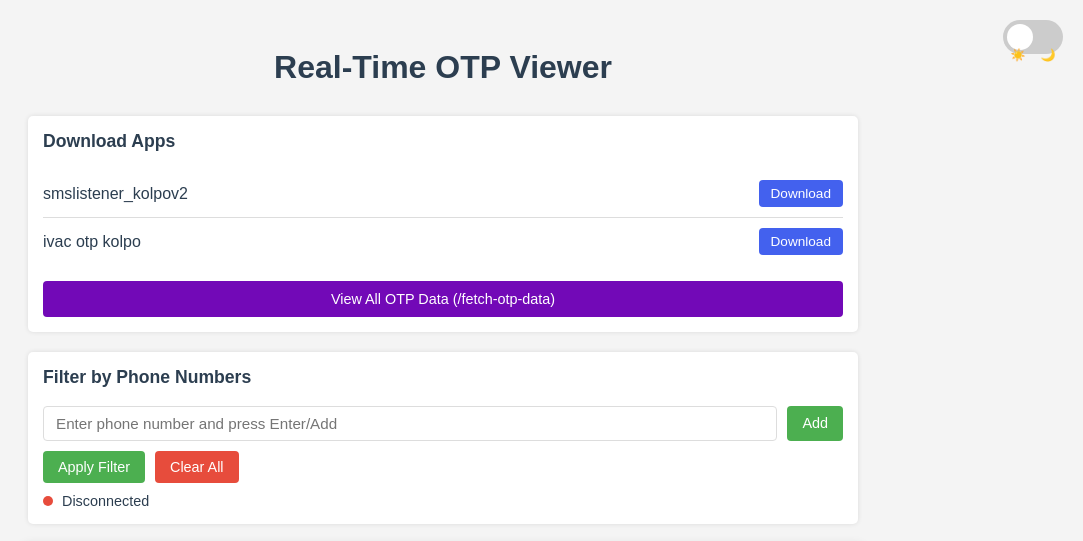
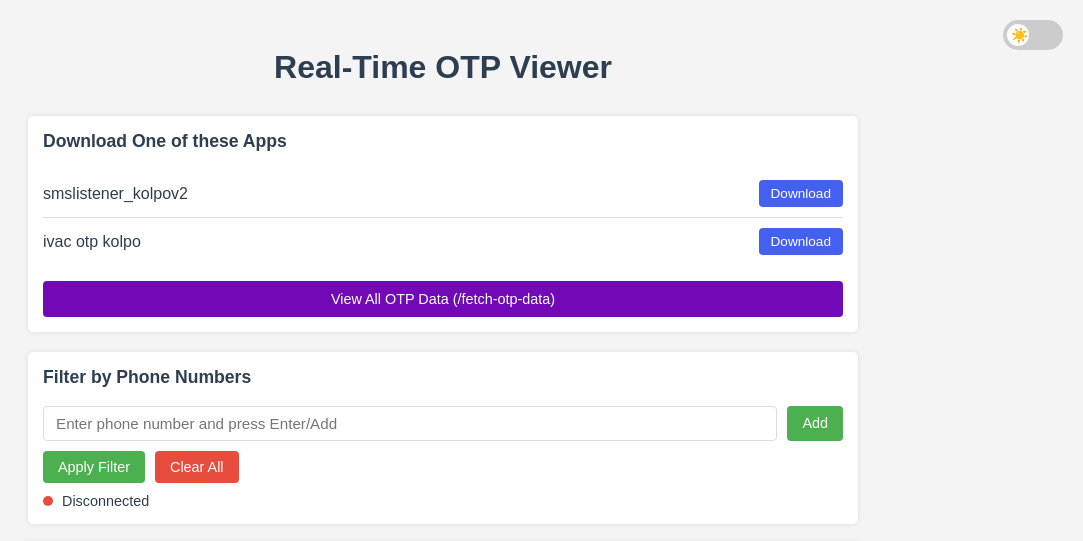
Before and after one commit to kolpomanob/OTP-service-new, a website: page public/index.html in a window 1280 px wide. Shown: the whole page, without its empty margins (197-1280 px from the left). Drawn offline with Linux system fonts and the light colour scheme.

Commit message:
fixed dark mode toggle and download button

```diff
--- a/public/index.html
+++ b/public/index.html
@@ -262,19 +262,22 @@
             background-color: var(--button-tertiary-hover);
         }
 
-        /* Dark mode toggle */
+        /* Improved Dark Mode Toggle */
         .dark-mode-toggle {
             position: fixed;
             top: 20px;
             right: 20px;
             z-index: 100;
+            display: flex;
+            align-items: center;
+            gap: 10px;
         }
 
         .toggle-switch {
             position: relative;
             display: inline-block;
             width: 60px;
-            height: 34px;
+            height: 30px;
         }
 
         .toggle-switch input {
@@ -298,13 +301,35 @@
         .toggle-slider:before {
             position: absolute;
             content: "";
-            height: 26px;
-            width: 26px;
+            height: 22px;
+            width: 22px;
             left: 4px;
             bottom: 4px;
             background-color: white;
             transition: .4s;
             border-radius: 50%;
+            display: flex;
+            align-items: center;
+            justify-content: center;
+        }
+
+        /* Sun/Moon icons inside the slider */
+        .toggle-slider:after {
+            content: "☀️";
+            position: absolute;
+            left: 8px;
+            top: 50%;
+            transform: translateY(-50%);
+            opacity: 1;
+            transition: .4s;
+            font-size: 14px;
+        }
+
+        .dark-mode .toggle-slider:after {
+            content: "🌙";
+            left: auto;
+            right: 8px;
+            opacity: 1;
         }
 
         input:checked + .toggle-slider {
@@ -312,27 +337,12 @@
         }
 
         input:checked + .toggle-slider:before {
-            transform: translateX(26px);
+            transform: translateX(30px);
         }
 
+        /* Hide the old label container */
         .toggle-label {
-            position: absolute;
-            width: 100%;
-            height: 100%;
-            display: flex;
-            align-items: center;
-            justify-content: space-around;
-            pointer-events: none;
-        }
-
-        .toggle-label span {
-            color: white;
-            font-size: 12px;
-            font-weight: bold;
-        }
-
-        .sun-icon, .moon-icon {
-            font-size: 16px;
+            display: none;
         }
     </style>
 </head>
@@ -342,10 +352,7 @@
         <label class="toggle-switch">
             <input type="checkbox" id="dark-mode-toggle">
             <span class="toggle-slider"></span>
-            <div class="toggle-label">
-                <span class="sun-icon">☀️</span>
-                <span class="moon-icon">🌙</span>
-            </div>
+            <!-- Removed the separate label div since we're using :after now -->
         </label>
     </div>
 
@@ -353,7 +360,7 @@
 
     <!-- Download section -->
     <div class="download-section">
-        <h3 class="download-title">Download Apps</h3>
+        <h3 class="download-title">Download One of these Apps</h3>
         <ul class="download-list">
             <li class="download-item">
                 <span>smslistener_kolpov2</span>
```
